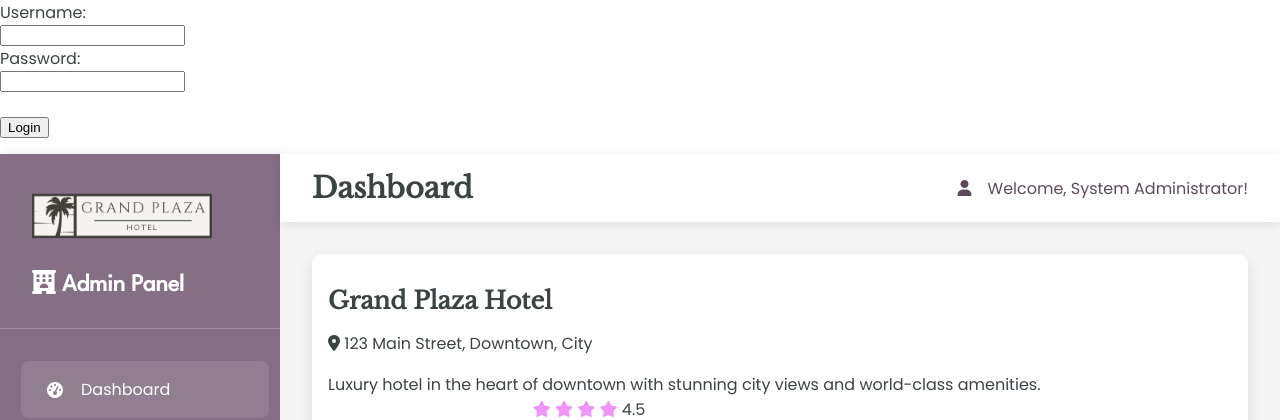
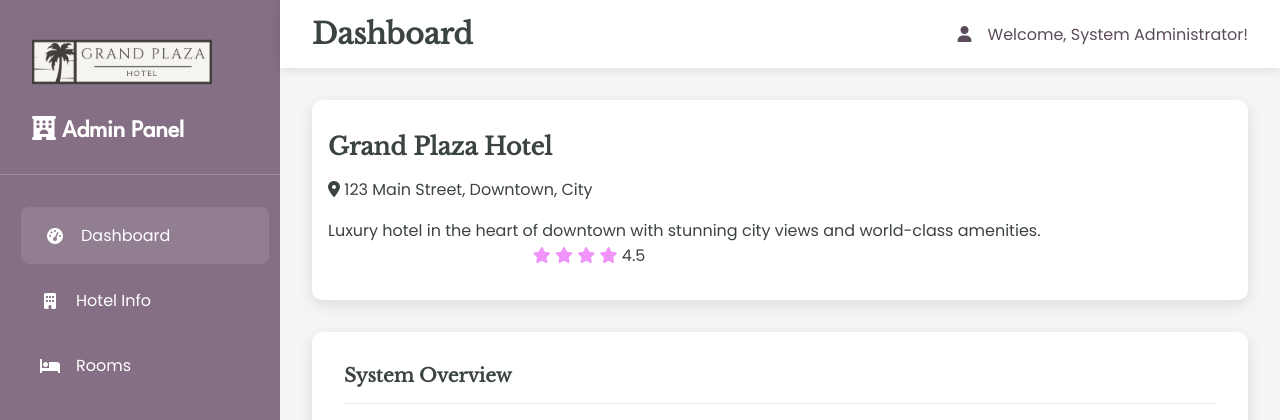
Before and after one commit to H4te-r/hotelReservation, a PHP site: page /admin/dashboard.php in a window 1280 px wide. Shown: the top 420 px of the page. Run offline with PHP 8.4, Linux system fonts and the light colour scheme; a user stored in the database is signed in; data comes from the database, SQL or seed files in the repository.

Commit message:
Update auth.php

```diff
--- a/cip/admin/auth.php
+++ b/cip/admin/auth.php
@@ -2,12 +2,10 @@
 session_start();
 require_once '../config/database.php';
 
-// Check if user is already logged in
 function isLoggedIn() {
     return isset($_SESSION['admin_id']);
 }
 
-// Login function
 function login($username, $password) {
     $pdo = getDBConnection();
 
@@ -16,7 +14,7 @@ function login($username, $password) {
     $user = $stmt->fetch();
 
     if (!$user) {
-        return 'user_not_found'; // Custom return value for user not found
+        return 'user_not_found';
     }
 
     if (password_verify($password, $user['password'])) {
@@ -24,19 +22,19 @@ function login($username, $password) {
         $_SESSION['admin_username'] = $user['username'];
         $_SESSION['admin_role'] = $user['role'];
         $_SESSION['admin_name'] = $user['full_name'];
-        return true; // Login successful
+        return true;
+    } else {
+        return false;
     }
-    return false; // Incorrect password
 }
 
-// Logout function
 function logout() {
+    session_unset();
     session_destroy();
     header('Location: login.php');
     exit();
 }
 
-// Require authentication for protected pages
 function requireAuth() {
     if (!isLoggedIn()) {
         header('Location: login.php');
@@ -44,9 +42,8 @@ function requireAuth() {
     }
 }
 
-$error = ''; // Initialize error variable
+$error = '';
 
-// Handle login form submission
 if ($_SERVER['REQUEST_METHOD'] === 'POST' && isset($_POST['login'])) {
     $username = $_POST['username'] ?? '';
     $password = $_POST['password'] ?? '';
@@ -59,24 +56,12 @@ if ($_SERVER['REQUEST_METHOD'] === 'POST' && isset($_POST['login'])) {
     } elseif ($loginResult === 'user_not_found') {
         $error = "User does not exist.";
     } else {
-        $error = "Invalid username or password."; // This will now specifically mean incorrect password
+        $error = "Invalid username or password.";
     }
 }
 
-// Handle logout
 if (isset($_GET['logout'])) {
     logout();
 }
+
 ?>
-
-<?php if (!empty($error)): ?>
-    <p style="color: red;"><?php echo $error; ?></p>
-<?php endif; ?>
-
-<form method="POST" action="">
-    <label for="username">Username:</label><br>
-    <input type="text" id="username" name="username" required><br>
-    <label for="password">Password:</label><br>
-    <input type="password" id="password" name="password" required><br><br>
-    <button type="submit" name="login">Login</button>
-</form>
```
